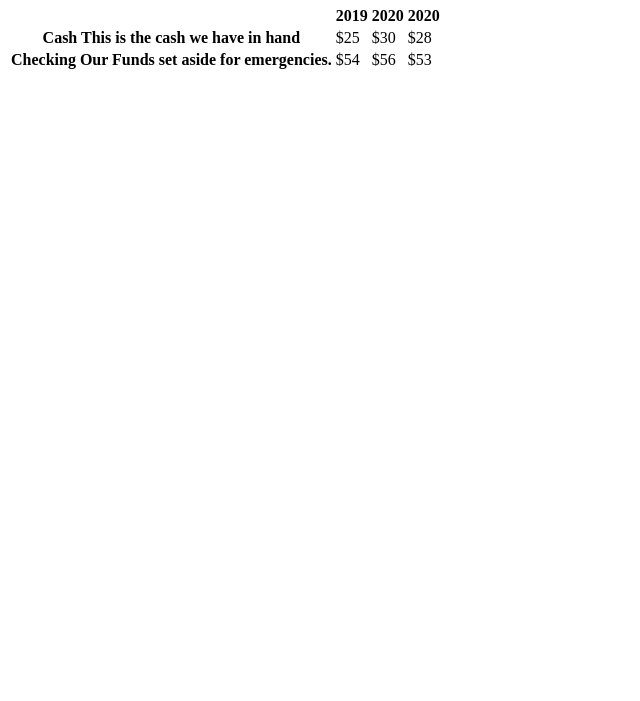
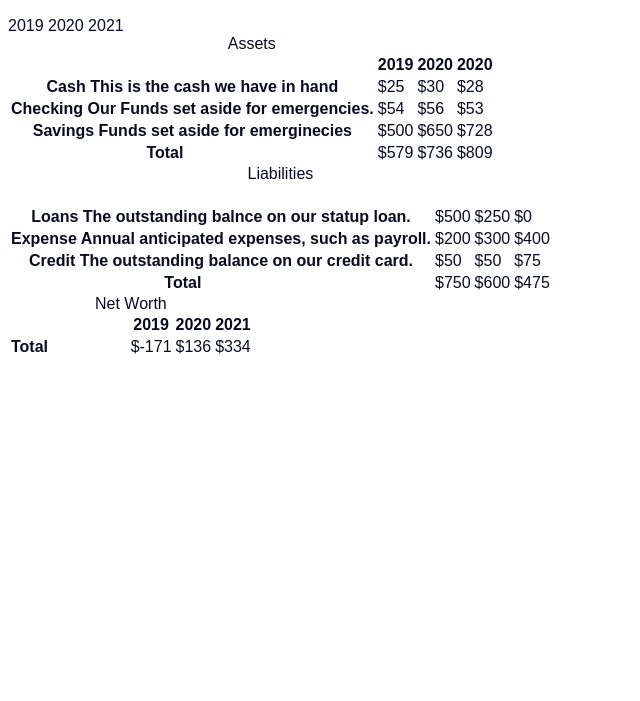
Before and after one commit to UdayPahan/Balance-sheet, a plain HTML site: page index.html in a window 1280 px wide. Shown: the part 99-800 px from the top of the page, without its empty margins (0-640 px from the left). Drawn offline with Linux system fonts and the light colour scheme.

Commit message:
3re change

```diff
--- a/index.html
+++ b/index.html
@@ -35,7 +35,6 @@
                             <td>$25</td>
                             <td>$30</td>
                             <td class="current">$28</td>
-
                         </tr>
                         <tr class="data">
                             <th>Checking <span class="description">Our Funds set aside for emergencies.</span></th>
@@ -43,12 +42,73 @@
                             <td>$56</td>
                             <td class="current">$53</td>
                         </tr>
-                        <tr class="data"></tr>
-                        <tr class="total"></tr>
+                        <tr class="data">
+                            <th>Savings<span class="description"> Funds set aside for emerginecies</span></th>
+                            <td>$500</td>
+                            <td>$650</td>
+                            <td class="current">$728</td>
+                        </tr>
+                        <tr class="total">
+                            <th>Total <span class="sr-only">Assets</span></th>
+                            <td>$579</td>
+                            <td>$736</td>
+                            <td class="current">$809</td>
+                        </tr>
                     </tbody>
                 </table>
-                <table></table>
-                <table></table>
+                <table>
+                    <caption>Liabilities</caption>
+                    <thead>
+                     <td></td>
+                     <th><span class="sr-only">2019</span></th>
+                     <th><span class="sr-only">2020</span></th>
+                     <th><span class="sr-only">2021</span></th>
+                    </thead>
+                    <tbody>
+                     <tr class="data">
+                        <th>Loans <span class="description">The outstanding balnce on our statup loan.</span></th>
+                        <td>$500</td>
+                        <td>$250</td>
+                        <td class="current">$0</td>
+                     </tr>
+                     <tr class="data">
+                        <th>Expense <span class="description">Annual anticipated expenses, such as payroll.</span></th>
+                        <td>$200</td>
+                        <td>$300</td>
+                        <td class="current">$400</td>
+                     </tr>
+                     <tr class="data">
+                        <th>Credit <span class="description">The outstanding balance on our credit card.</span></th>
+                        <td>$50</td>
+                        <td>$50</td>
+                        <td class="current">$75</td>
+                     </tr>
+                     <tr class="total">
+                        <th>Total <span class="sr-only
+                            ">Liabilities</span></th>
+                        <td>$750</td>
+                        <td>$600</td>
+                        <td class="current">$475</td>
+                     </tr>
+                    </tbody>
+                </table>
+                <table>
+                    <caption>Net Worth</caption>
+                    <thead>
+                        <tr>
+                            <td></td>
+                            <th>2019</th>
+                            <th>2020</th>
+                            <th class="current">2021</th>
+</tr>
+                        <tr>
+                            <th>Total <span class="sr-only">Net Worth</span></th>
+                            <td>$-171</td>
+                            <td>$136</td>
+                            <td class="current">$334</td>
+                        </tr>
+                    </thead>
+                </table>
             </div>
         </section>
     </main>
--- a/style.css
+++ b/style.css
@@ -0,0 +1,26 @@
+html{
+    box-sizing:border-box;
+}
+
+body{
+    font-family:sans-serif;
+    color:#0a0a23;
+}
+
+span[class~="sr-only"]{
+    border:0;
+    clip:rect(1px,1px,1px,1px);
+    clip-path:inset(50%);
+    width:1px;
+    height:1px;
+    overflow:hidden;
+    white-space:nowrap;
+    margin:-1px;
+    padding:0;
+}
+
+h1{
+    max-width:37.25rem;
+    margin:9 auto;
+    padding:1.5rem 1.25rem;
+}
```
